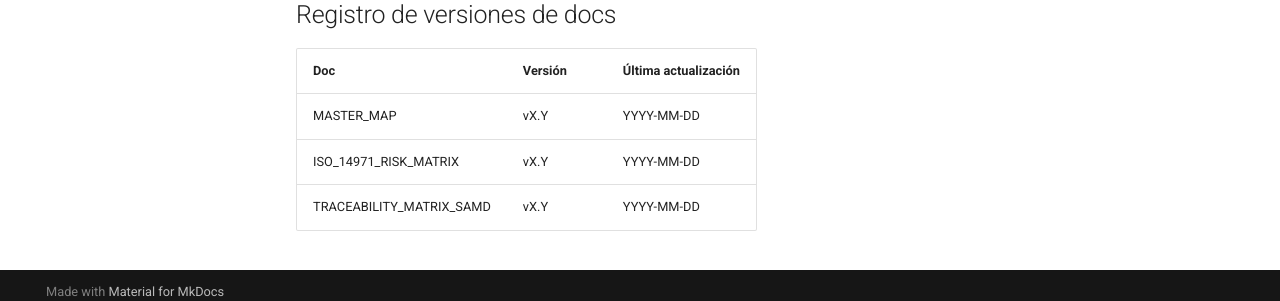
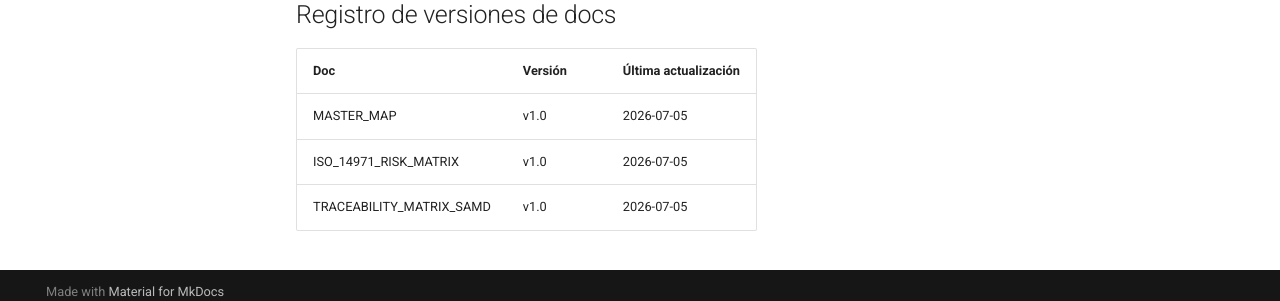
Before and after one commit to bryan-basg/samd-starter-kit, an MkDocs documentation site: the page built from docs/00_master/MASTER_MAP.md, in a window 1280 px wide and 900 px high, scrolled down 1937 px. Shown: the part 585-886 px from the top of the window. Built offline with MkDocs 1.6.1 and Material for MkDocs 9.7.7, drawn with Linux system fonts in a browser that asks for light colours; comment, search, counter and statistics services are not loaded.

Commit message:
docs(claude): completar trazabilidad del último bloque de reglas
Actualiza fechas en MASTER_MAP y SCM Plan, además de asentar el último commit en MEMORY.md.

```diff
--- a/docs/00_master/MASTER_MAP.md
+++ b/docs/00_master/MASTER_MAP.md
@@ -53,6 +53,6 @@ flowchart TD
 
 | Doc | Versión | Última actualización |
 |---|---|---|
-| MASTER_MAP | vX.Y | YYYY-MM-DD |
-| ISO_14971_RISK_MATRIX | vX.Y | YYYY-MM-DD |
-| TRACEABILITY_MATRIX_SAMD | vX.Y | YYYY-MM-DD |
+| MASTER_MAP | v1.0 | 2026-07-05 |
+| ISO_14971_RISK_MATRIX | v1.0 | 2026-07-05 |
+| TRACEABILITY_MATRIX_SAMD | v1.0 | 2026-07-05 |
```
Also changed, not shown: docs/07_regulatory_and_compliance/SOFTWARE_CONFIGURATION_MANAGEMENT_PLAN.md (+1 -0 lines), memory/MEMORY.md (+2 -2 lines).
